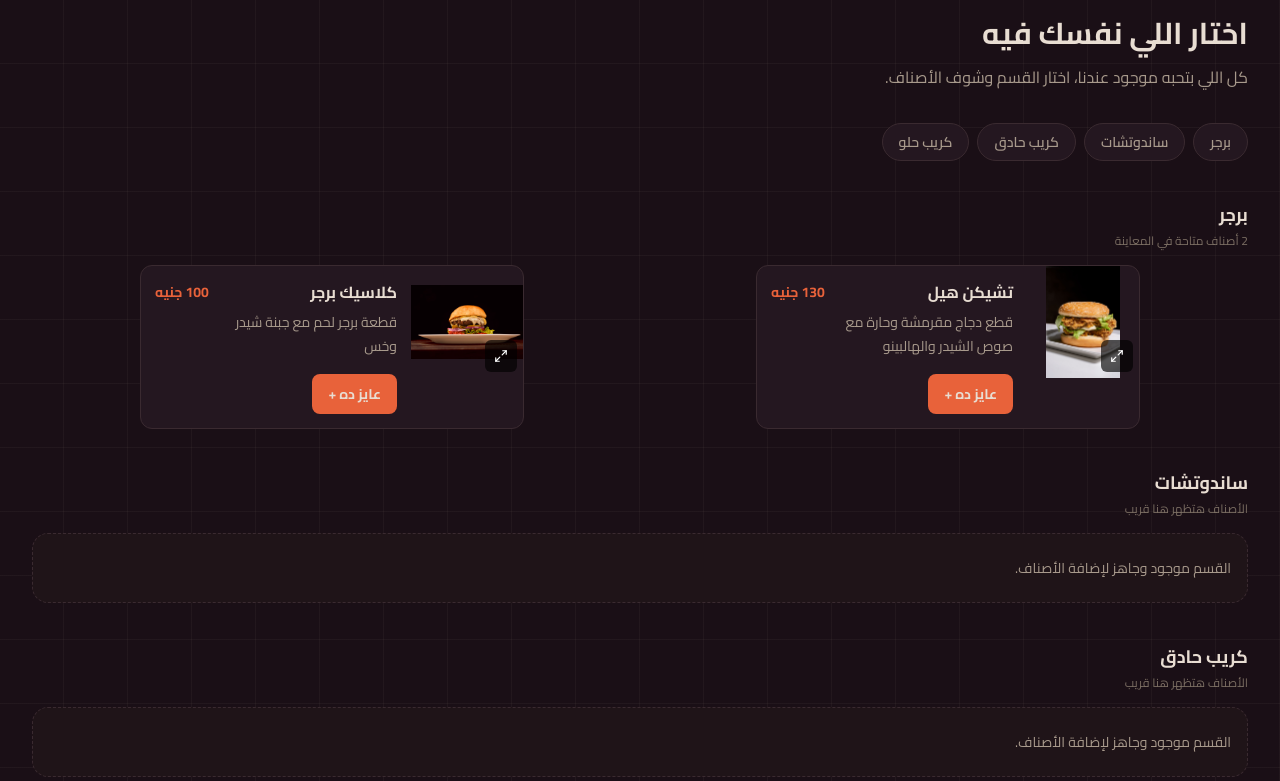
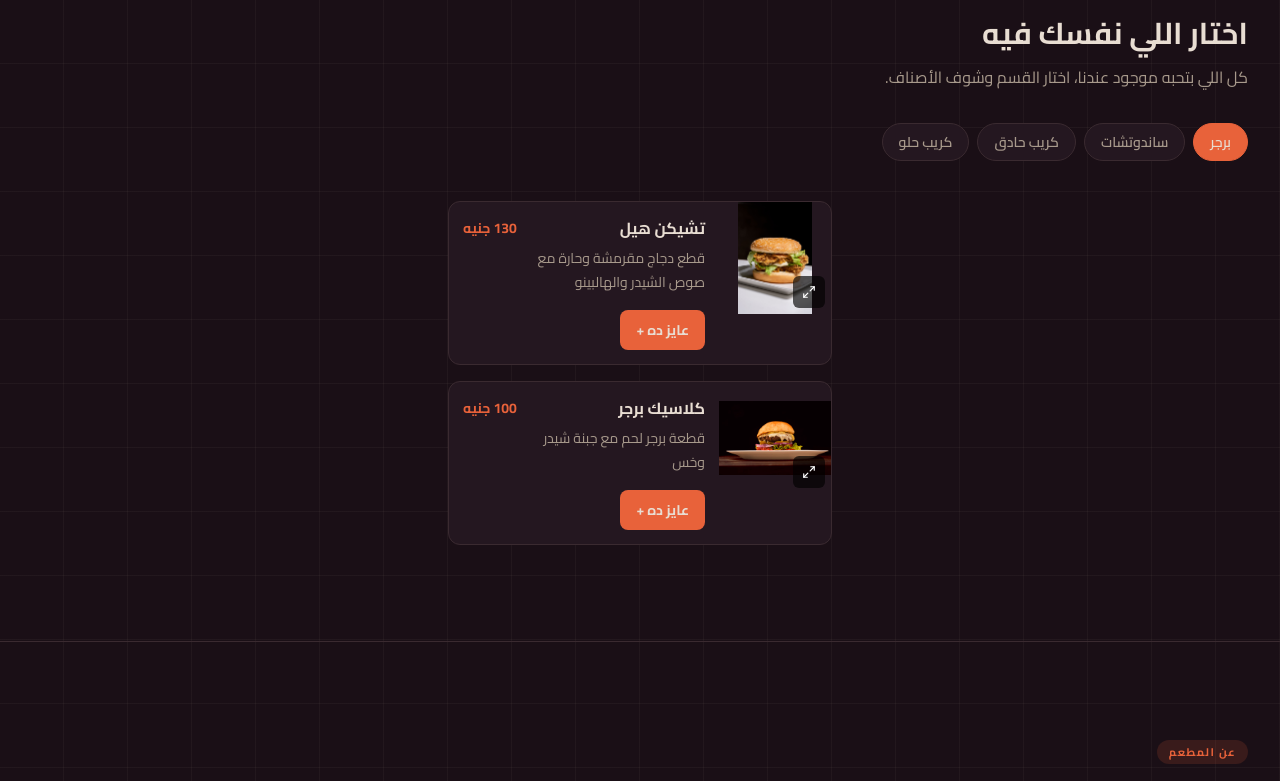
Before and after one commit to Youssef1796x/paid-project, a Next.js app: page / in a window 1280 px wide. Shown: the part 640-1421 px from the top of the page. Built offline with nearby package versions, Linux system fonts and the light colour scheme.

Commit message:
Make menu categories inline tabs instead of overlays

```diff
--- a/src/components/Menu.tsx
+++ b/src/components/Menu.tsx
@@ -1,6 +1,5 @@
 "use client";
 
-import { X } from "lucide-react";
 import { useState } from "react";
 import { menuCategories, menuItems } from "@/src/data/menu";
 import CartSummary from "@/src/components/CartSummary";
@@ -10,7 +9,7 @@ const previewItemIds = new Set(["chicken-hill", "classic-burger"]);
 
 export default function Menu() {
   const [quantities, setQuantities] = useState<Record<string, number>>({});
-  const [openCategoryId, setOpenCategoryId] = useState<string | null>(null);
+  const [activeCategoryId, setActiveCategoryId] = useState(menuCategories[0]?.id ?? "");
 
   const updateQuantity = (itemId: string, change: number) => {
     setQuantities((current) => {
@@ -23,11 +22,14 @@ export default function Menu() {
     });
   };
 
-  const previewItems = menuItems.filter((item) => previewItemIds.has(item.id));
   const activeCategory = menuCategories.find(
-    (category) => category.id === openCategoryId,
+    (category) => category.id === activeCategoryId,
   );
-  const activeCategoryItems = activeCategory?.id === "burger" ? previewItems : [];
+
+  const activeCategoryItems = menuItems.filter(
+    (item) =>
+      item.category === activeCategoryId && previewItemIds.has(item.id),
+  );
 
   return (
     <section
@@ -48,112 +50,36 @@ export default function Menu() {
           </p>
         </div>
 
-        <nav
+        <div
+          className="mt-8 flex gap-2 overflow-x-auto pb-2"
+          role="tablist"
           aria-label="أقسام المنيو"
-          className="mt-8 flex gap-2 overflow-x-auto pb-2"
         >
-          {menuCategories.map((category) => (
+          {menuCategories.map((category) => {
+            const isActive = category.id === activeCategoryId;
+
+            return (
               <button
                 key={category.id}
                 type="button"
-              onClick={() => setOpenCategoryId(category.id)}
-              className="shrink-0 rounded-full border border-(--line) bg-(--surface) px-4 py-2 text-sm font-semibold text-(--ink-soft) transition-colors hover:border-(--accent) hover:text-(--ink) focus-visible:outline-2 focus-visible:outline-offset-2 focus-visible:outline-(--accent)"
+                role="tab"
+                aria-selected={isActive}
+                onClick={() => setActiveCategoryId(category.id)}
+                className={`shrink-0 rounded-full border px-4 py-2 text-sm font-semibold transition-colors focus-visible:outline-2 focus-visible:outline-offset-2 focus-visible:outline-(--accent) ${
+                  isActive
+                    ? "border-(--accent) bg-(--accent) text-(--foreground)"
+                    : "border-(--line) bg-(--surface) text-(--ink-soft) hover:border-(--accent) hover:text-(--ink)"
+                }`}
               >
                 {category.name}
               </button>
-          ))}
-        </nav>
-
-        <div className="mt-8 space-y-10">
-          {menuCategories.map((category) => {
-            const items = category.id === "burger" ? previewItems : [];
-
-            return (
-              <section
-                key={category.id}
-                id={`menu-${category.id}`}
-                aria-labelledby={`menu-heading-${category.id}`}
-                className="scroll-mt-24"
-              >
-                <div className="flex items-end justify-between gap-4">
-                  <div>
-                    <h3
-                      id={`menu-heading-${category.id}`}
-                      className="text-lg font-bold text-(--ink)"
-                    >
-                      {category.name}
-                    </h3>
-                    <p className="mt-1 text-xs text-(--ink-muted)">
-                      {items.length > 0
-                        ? `${items.length} أصناف متاحة في المعاينة`
-                        : "الأصناف هتظهر هنا قريب"}
-                    </p>
-                  </div>
-                </div>
-
-                {items.length > 0 ? (
-                  <div className="mt-4 grid gap-4 sm:grid-cols-2">
-                    {items.map((item) => (
-                      <MenuItemCard
-                        key={item.id}
-                        item={item}
-                        quantity={quantities[item.id] ?? 0}
-                        onAdd={() => updateQuantity(item.id, 1)}
-                        onDecrease={() => updateQuantity(item.id, -1)}
-                        onIncrease={() => updateQuantity(item.id, 1)}
-                      />
-                    ))}
-                  </div>
-                ) : (
-                  <div className="mt-4 rounded-2xl border border-dashed border-(--line) bg-(--surface-tint) px-4 py-6 text-sm text-(--ink-soft)">
-                    القسم موجود وجاهز لإضافة الأصناف.
-                  </div>
-                )}
-              </section>
             );
           })}
         </div>
-      </div>
 
-      {openCategoryId && activeCategory && (
-        <div
-          className="fixed inset-0 z-[80] flex items-end justify-center bg-black/60 p-3 sm:items-center sm:p-6"
-          role="dialog"
-          aria-modal="true"
-          aria-labelledby="menu-category-dialog-title"
-          onClick={() => setOpenCategoryId(null)}
-        >
-          <div
-            className="max-h-[85vh] w-full max-w-2xl overflow-y-auto rounded-2xl border border-(--line) bg-(--surface) p-4 shadow-[0_20px_50px_rgba(0,0,0,0.35)] sm:p-6"
-            onClick={(event) => event.stopPropagation()}
-          >
-            <div className="flex items-center justify-between gap-3 border-b border-(--line) pb-3">
-              <div>
-                <h2
-                  id="menu-category-dialog-title"
-                  className="text-lg font-bold text-(--ink)"
-                >
-                  {activeCategory.name}
-                </h2>
-                <p className="mt-1 text-xs text-(--ink-soft)">
-                  {activeCategoryItems.length > 0
-                    ? `${activeCategoryItems.length} أصناف متاحة في المعاينة`
-                    : "الأصناف هتظهر هنا قريب"}
-                </p>
-              </div>
-
-              <button
-                type="button"
-                onClick={() => setOpenCategoryId(null)}
-                aria-label="إغلاق القسم"
-                className="inline-flex size-10 items-center justify-center rounded-full text-(--ink-soft) transition-colors hover:bg-(--accent-glow) hover:text-(--ink) focus-visible:outline-2 focus-visible:outline-offset-2 focus-visible:outline-(--accent)"
-              >
-                <X size={18} aria-hidden="true" />
-              </button>
-            </div>
-
+        <div className="mt-8" role="tabpanel" aria-label={activeCategory?.name}>
           {activeCategoryItems.length > 0 ? (
-              <div className="mt-4 grid gap-4">
+            <div className="grid gap-4">
               {activeCategoryItems.map((item) => (
                 <MenuItemCard
                   key={item.id}
@@ -166,13 +92,17 @@ export default function Menu() {
               ))}
             </div>
           ) : (
-              <div className="mt-4 rounded-xl border border-dashed border-(--line) bg-(--surface-tint) px-4 py-8 text-center text-sm text-(--ink-soft)">
+            <div className="rounded-2xl border border-dashed border-(--line) bg-(--surface-tint) px-4 py-10 text-center">
+              <h3 className="text-base font-bold text-(--ink)">
+                {activeCategory?.name}
+              </h3>
+              <p className="mt-2 text-sm text-(--ink-soft)">
                 القسم موجود، والأصناف هتتضاف هنا.
+              </p>
             </div>
           )}
         </div>
       </div>
-      )}
 
       <CartSummary
         items={menuItems}
```
Lines whose indentation alone changed are shown as unchanged.
